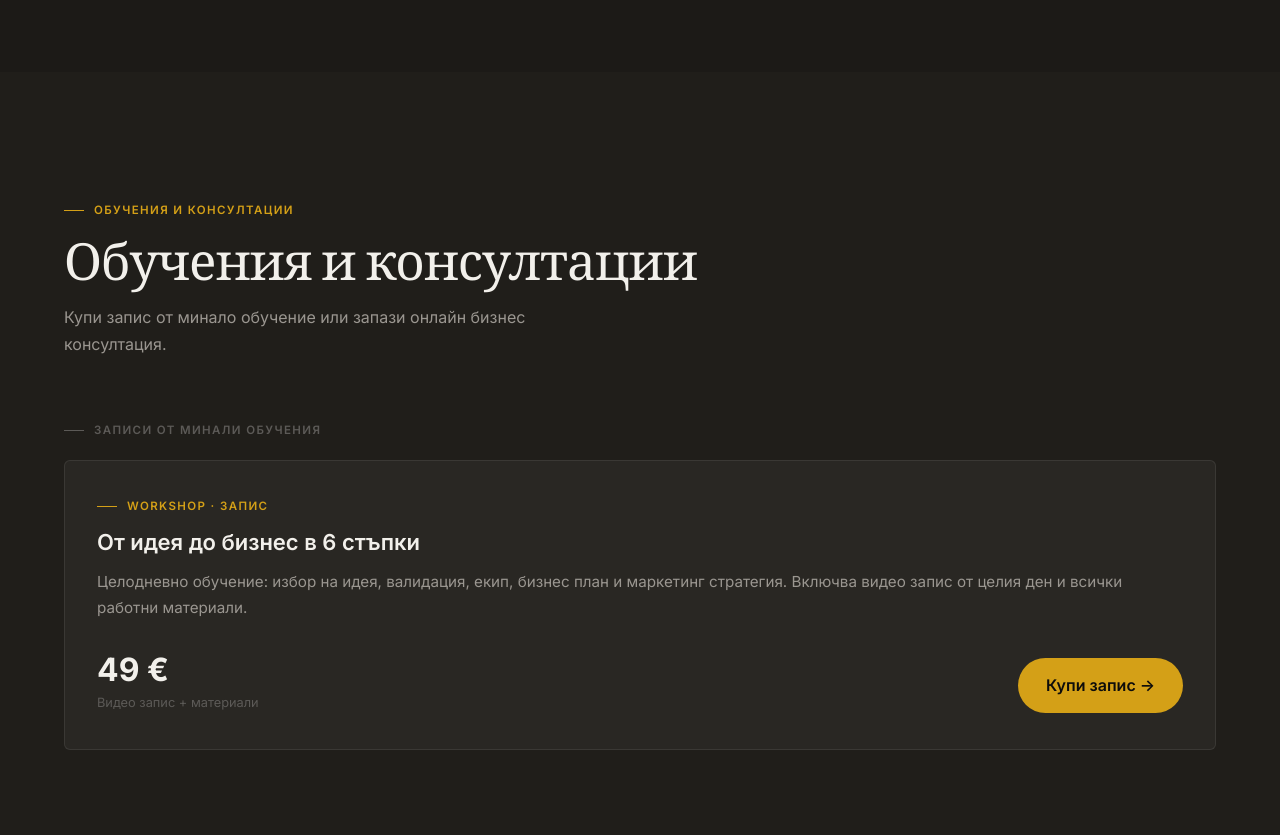
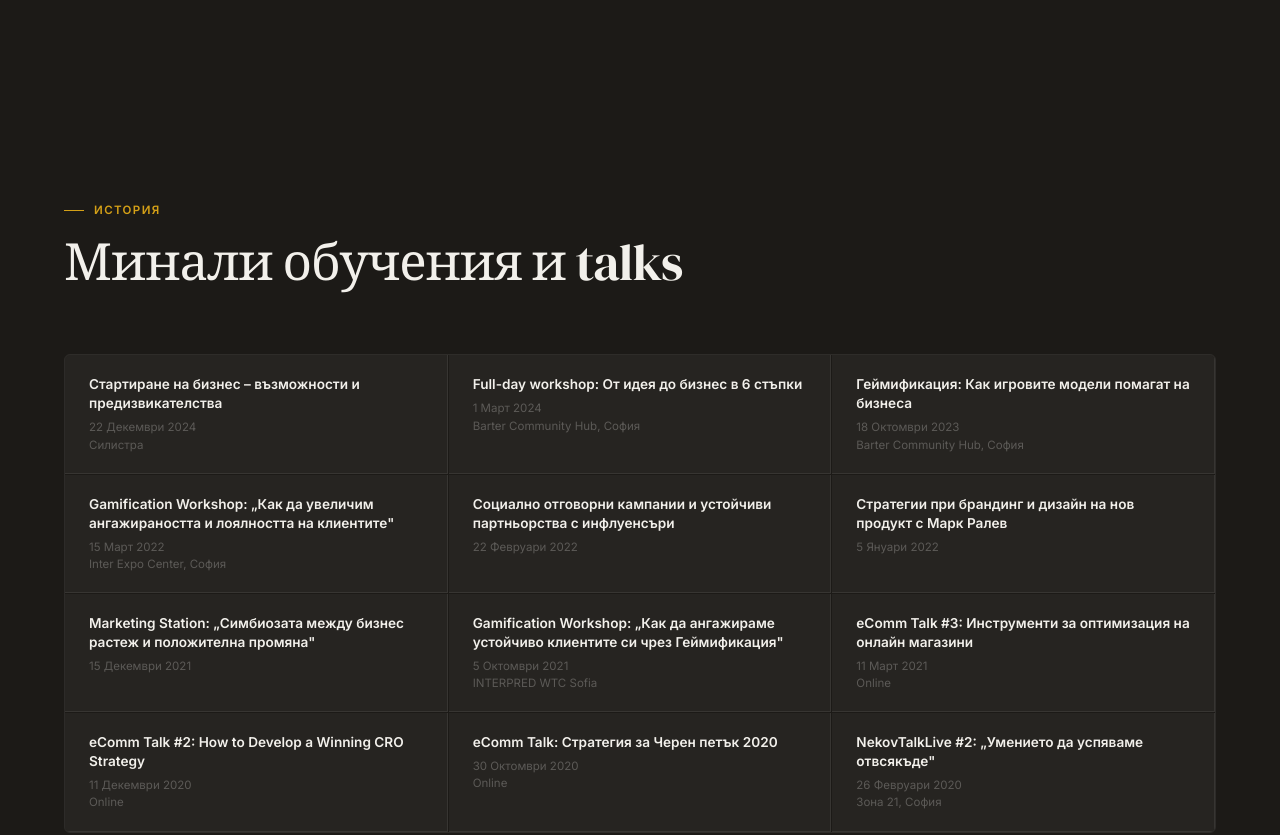
Before and after one commit to Nekov/nekov-website26, a plain HTML site: page index.html in a window 1280 px wide. Shown: the part 2464-3299 px from the top of the page. Drawn offline with Linux system fonts and the light colour scheme.

Commit message:
Update site assets

```diff
--- a/index.html
+++ b/index.html
@@ -244,48 +244,6 @@
     </div>
   </section>
 
-  <!-- ══════════════════════════════════════════
-       5. ОБУЧЕНИЯ И КОНСУЛТАЦИИ
-  ══════════════════════════════════════════ -->
-  <section class="section section-alt" id="trainings" aria-labelledby="trainings-headline">
-    <div class="container">
-      <div class="section-header fade-in">
-        <div class="section-label">Обучения и консултации</div>
-        <h2 id="trainings-headline">Обучения и консултации</h2>
-        <p>Купи запис от минало обучение или запази онлайн бизнес консултация.</p>
-      </div>
-
-      <!-- A. Recordings -->
-      <p class="trainings-sub-label">Записи от минали обучения</p>
-      <div class="trainings-grid" style="margin-bottom: 44px;">
-
-        <div class="training-card fade-in fade-delay-1">
-          <div class="section-label">Workshop · Запис</div>
-          <h3>От идея до бизнес в 6 стъпки</h3>
-          <p>
-            Целодневно обучение: избор на идея, валидация, екип, бизнес план и маркетинг стратегия.
-            Включва видео запис от целия ден и всички работни материали.
-          </p>
-          <div class="training-card-footer">
-            <div>
-              <div class="price">49 €</div>
-              <div class="price-sub">Видео запис + материали</div>
-            </div>
-            <!-- ── Replace YOUR_STRIPE_LINK_RECORDING_1 ── -->
-            <a href="https://buy.stripe.com/YOUR_STRIPE_LINK_RECORDING_1"
-               class="btn btn-primary"
-               target="_blank" rel="noopener">
-              Купи запис →
-            </a>
-          </div>
-        </div>
-
-        <!-- Add more recording cards here as new workshops are held -->
-
-      </div>
-
-    </div>
-  </section>
 
   <!-- ══════════════════════════════════════════
        5b. МИНАЛИ ОБУЧЕНИЯ И TALKS
```
